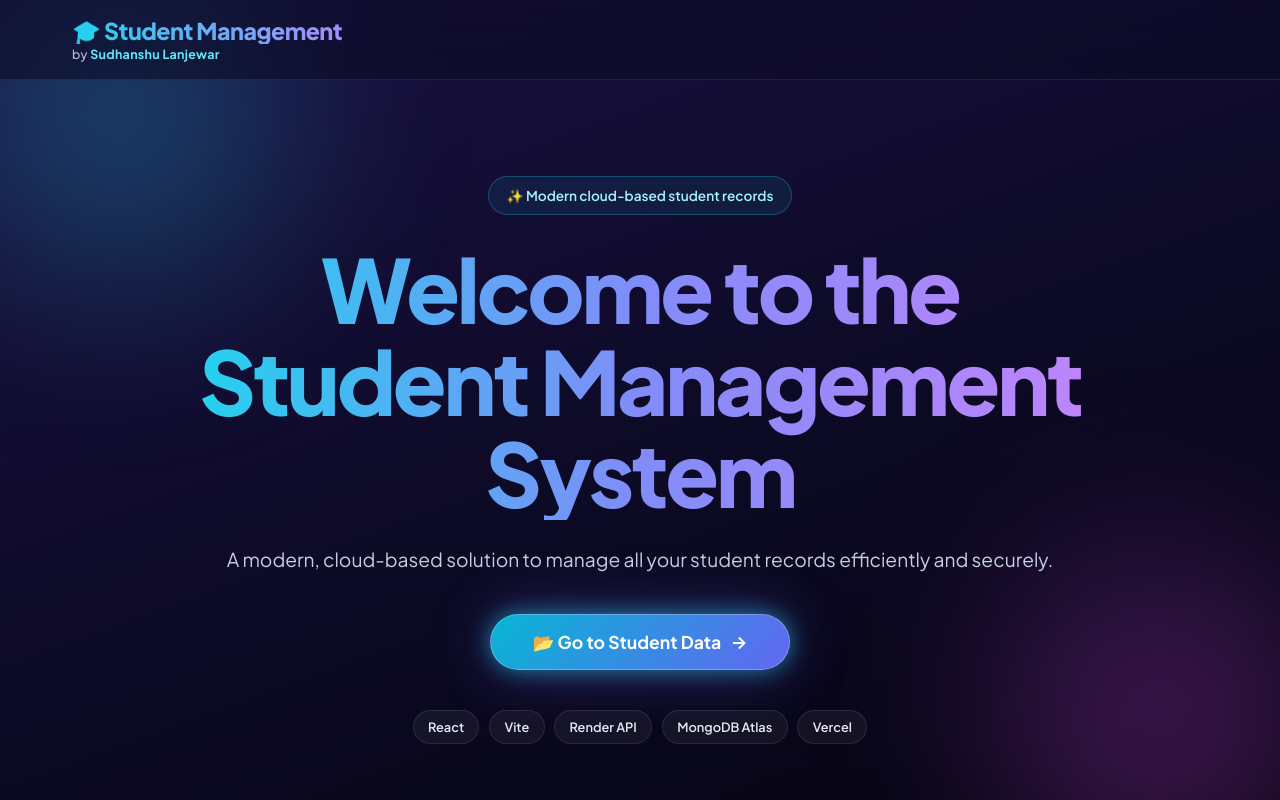
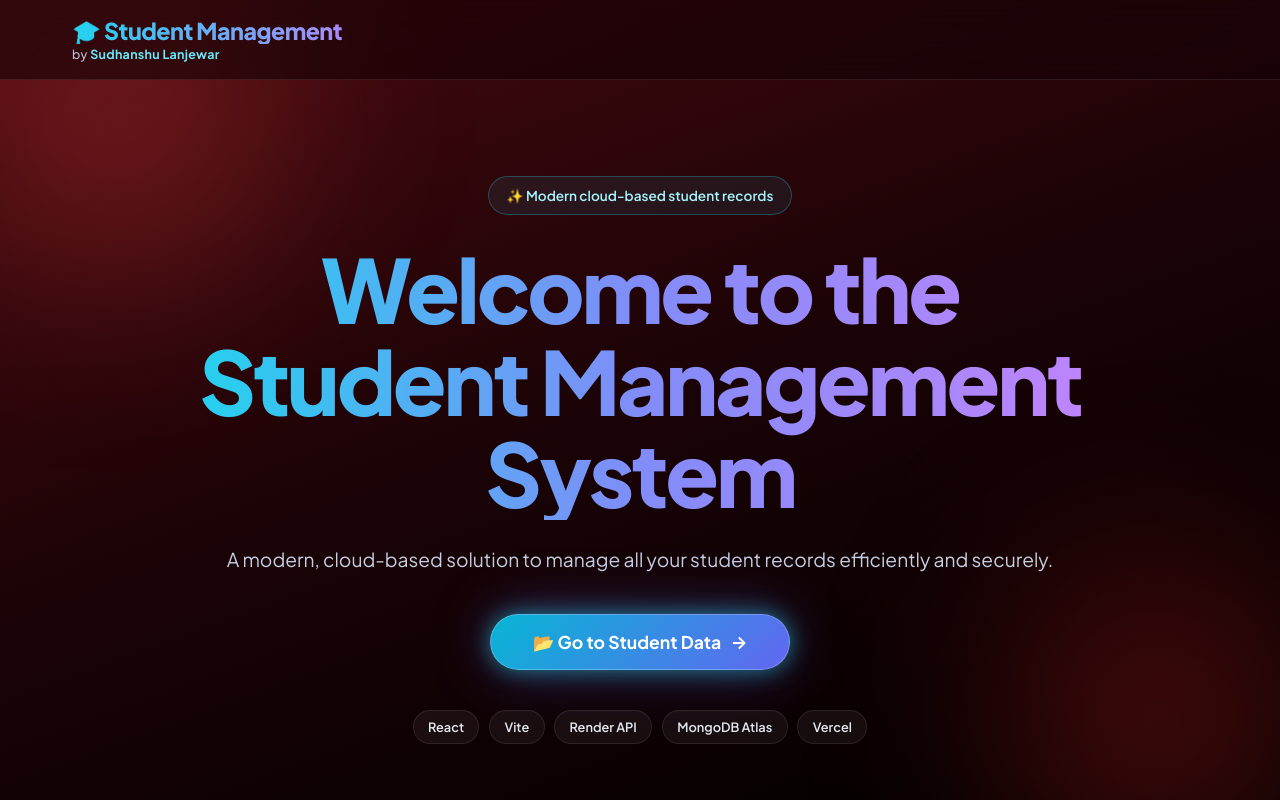
Before and after one commit to SudhanshuLanjewar/student-frontend, a React (Vite) app: page / in a window 1280 px wide. Shown: the top 800 px of the page. Built offline with nearby package versions, Linux system fonts and the light colour scheme; no server answers.

Commit message:
style: change shared background to black + deep red gradient

```diff
--- a/src/styles/Home.css
+++ b/src/styles/Home.css
@@ -1,20 +1,20 @@
 /* Home-page and header-brand details (base styles live in App.css) */
 
-/* Shared background for both pages: deep indigo night (overrides App.css) */
+/* Shared background for both pages: black + deep red (overrides App.css) */
 body {
-  background: linear-gradient(160deg, #1b1145 0%, #0d0a26 55%, #050410 100%);
+  background: linear-gradient(160deg, #4a0a10 0%, #1a0306 50%, #000000 100%);
   background-attachment: fixed;
 }
 
 body::before {
-  background: radial-gradient(circle, rgba(34, 211, 238, 0.3), transparent 70%);
+  background: radial-gradient(circle, rgba(239, 68, 68, 0.32), transparent 70%);
 }
 
 body::after {
-  background: radial-gradient(circle, rgba(217, 70, 239, 0.32), transparent 70%);
+  background: radial-gradient(circle, rgba(185, 28, 28, 0.4), transparent 70%);
 }
 
-.app-header { background: rgba(13, 10, 38, 0.6); }
+.app-header { background: rgba(20, 3, 6, 0.6); }
 
 .brand {
   display: flex;
```
